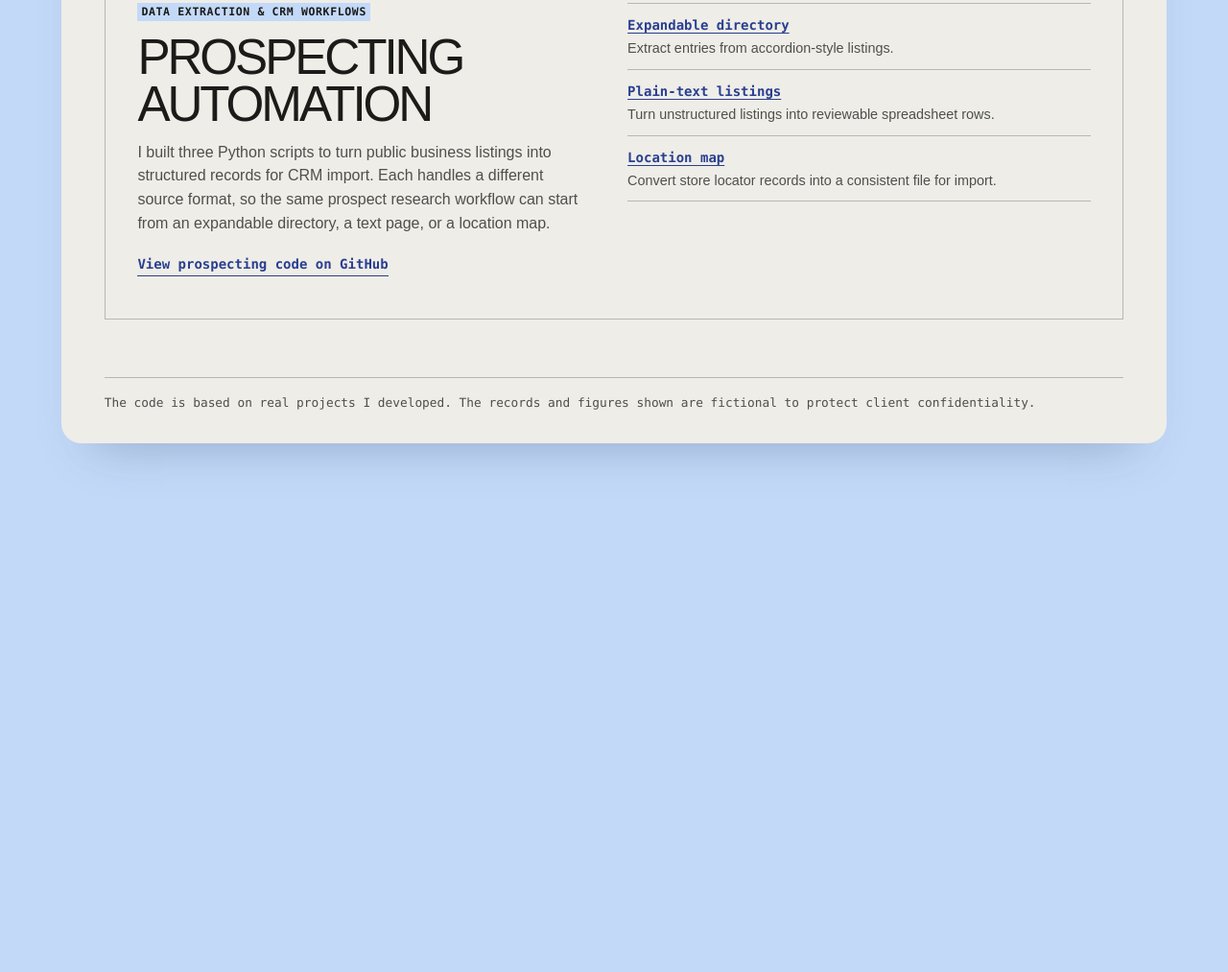
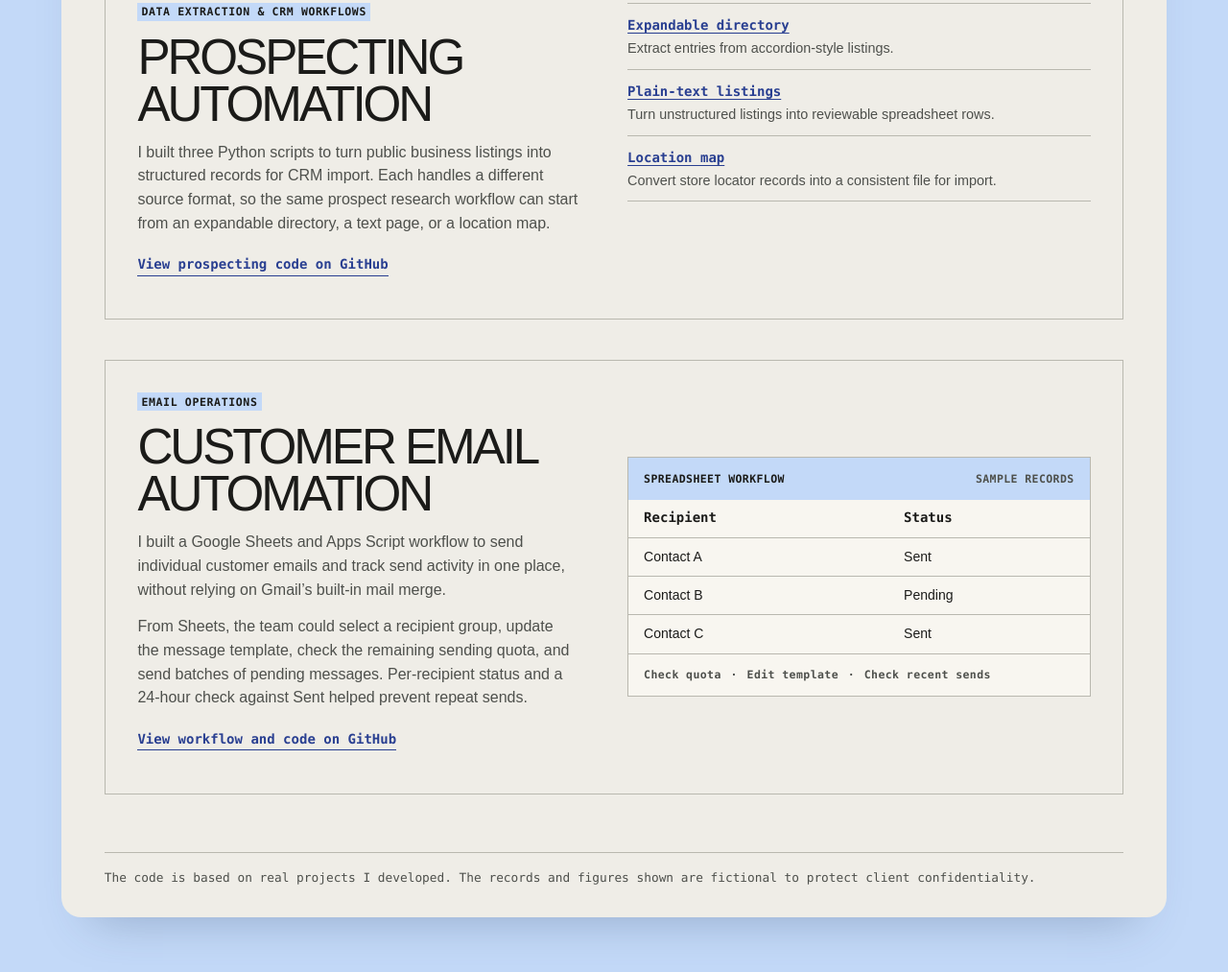
Before and after one commit to aaatanasi/crm-systems-portfolio, a plain HTML site: page index.html in a window 1280 px wide. Shown: the part 1321-2334 px from the top of the page at 96% size. Before the commit the page ends 1860 px from the top, so only its background shows below. Drawn offline with Linux system fonts and the light colour scheme.

Commit message:
Feature customer email automation in Systems Portfolio

```diff
--- a/index.html
+++ b/index.html
@@ -3,7 +3,7 @@
 <head>
 <meta charset="utf-8">
 <meta name="viewport" content="width=device-width, initial-scale=1">
-<meta name="description" content="Selected projects in CRM reporting, billing operations, and prospecting automation.">
+<meta name="description" content="Selected projects in CRM reporting, billing, prospecting, and email automation.">
 <meta name="color-scheme" content="light">
 <title>Systems Portfolio</title>
 <style>
@@ -26,6 +26,7 @@ html{background:var(--canvas)}body{background:var(--paper);width:min(76rem,calc(
 .card-number{display:table;color:var(--ink);padding:.13em .35em;letter-spacing:.055em;background:var(--highlight)}
 .project-link,.formats a{font-size:.875rem}.project-link span:first-child{border-color:currentColor}::selection{background:var(--highlight);color:var(--ink)}
 @media(max-width:43rem){.hero h1{font-size:clamp(2.3rem,9vw,4.6rem)}.hero h1,.project h2,.prospect h2{letter-spacing:-.04em}}
+.outreach-preview{align-self:center;margin:0;min-width:0;border:1px solid var(--line);background:#f8f6f0}.outreach-preview figcaption,.outreach-actions{font:600 .72rem/1.4 var(--mono);letter-spacing:.035em;padding:.85rem 1rem}.outreach-preview figcaption{display:flex;justify-content:space-between;gap:.45rem;flex-wrap:wrap;background:var(--highlight)}.outreach-preview figcaption span,.outreach-actions{color:var(--muted)}.outreach-preview table{border-collapse:collapse;width:100%;text-align:left;font-size:.875rem}.outreach-preview th,.outreach-preview td{padding:.55rem 1rem;border-bottom:1px solid var(--line)}.outreach-preview th{font-family:var(--mono);font-weight:600}.outreach-actions span{margin-inline:.15rem}
 </style>
 </head>
 <body>
@@ -71,6 +72,19 @@ html{background:var(--canvas)}body{background:var(--paper);width:min(76rem,calc(
       <li><strong><a href="https://github.com/aaatanasi/prospecting-automation/blob/main/retailer_locator.py" aria-label="Location map Python source">Location map</a></strong><span>Convert store locator records into a consistent file for import.</span></li>
     </ul>
   </section>
+  <section class="prospect outreach" aria-labelledby="outreach-title">
+    <div><p class="card-number">Email operations</p><h2 id="outreach-title">Customer Email Automation</h2>
+    <p>I built a Google Sheets and Apps Script workflow to send individual customer emails and track send activity in one place, without relying on Gmail’s built-in mail merge.</p>
+    <p>From Sheets, the team could select a recipient group, update the message template, check the remaining sending quota, and send batches of pending messages. Per-recipient status and a 24-hour check against Sent helped prevent repeat sends.</p>
+    <a class="project-link" href="https://github.com/aaatanasi/crm-systems-portfolio/tree/main/customer-email-automation"><span>View workflow and code on GitHub</span></a></div>
+    <figure class="outreach-preview">
+      <figcaption>SPREADSHEET WORKFLOW <span>SAMPLE RECORDS</span></figcaption>
+      <table aria-label="Example customer email queue"><thead><tr><th scope="col">Recipient</th><th scope="col">Status</th></tr></thead><tbody>
+        <tr><td>Contact A</td><td>Sent</td></tr><tr><td>Contact B</td><td>Pending</td></tr><tr><td>Contact C</td><td>Sent</td></tr>
+      </tbody></table>
+      <div class="outreach-actions">Check quota <span>·</span> Edit template <span>·</span> Check recent sends</div>
+    </figure>
+  </section>
 </main>
 <footer class="frame closing"><p>The code is based on real projects I developed. The records and figures shown are fictional to protect client confidentiality.</p></footer>
 </body>
```
